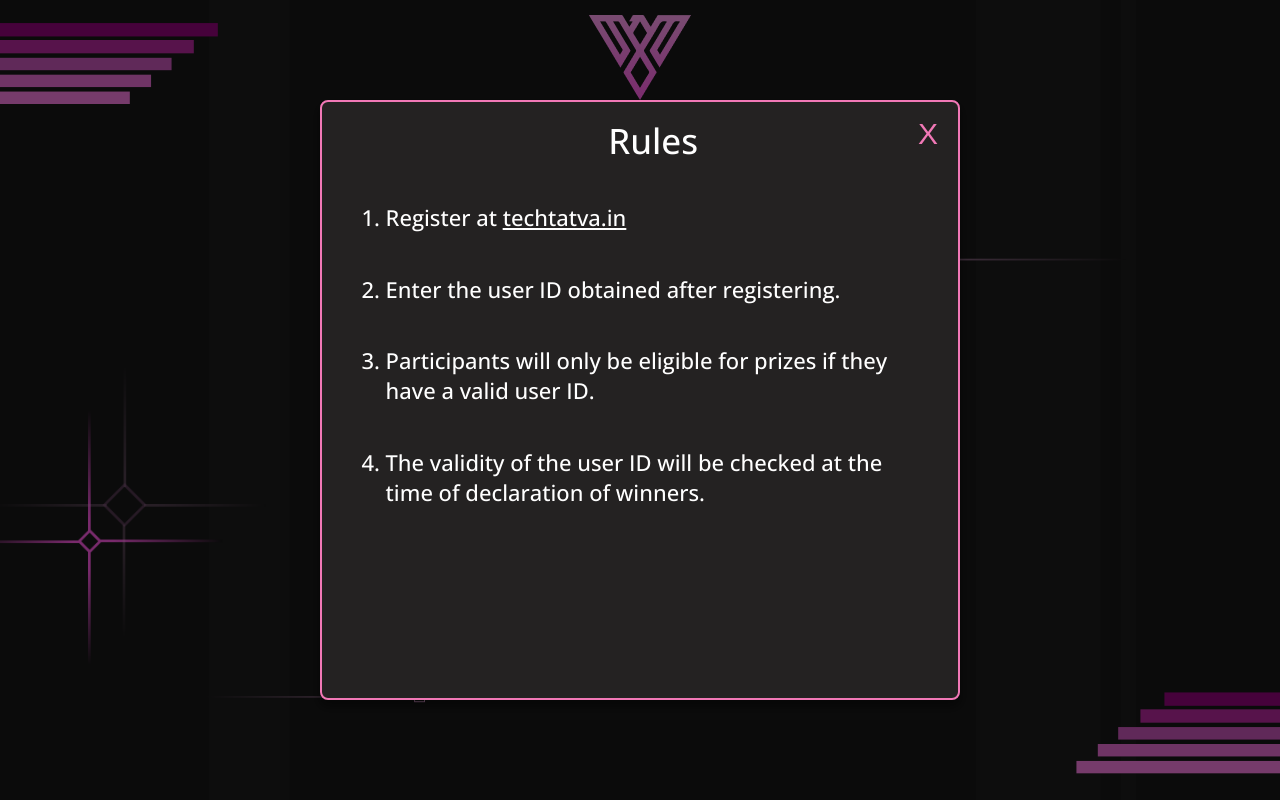
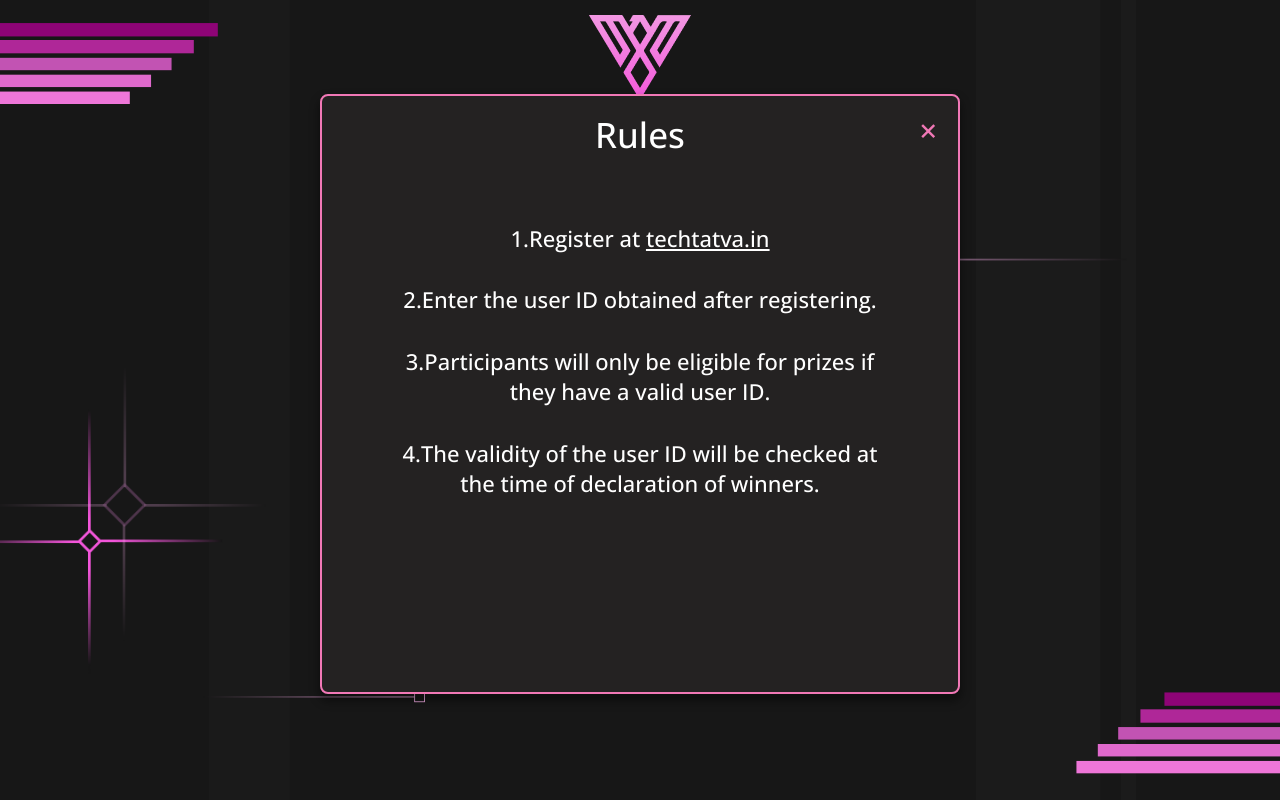
Before and after one commit to ArshiaP/CyberHawk-Timer, a React (Create React App) app: page / in a window 1280 px wide. Both pictures are taken after a click on the button "Rules". Built offline with nearby package versions, Linux system fonts and the light colour scheme; a web font is replaced by a local one.

Commit message:
Fixed the cross button

```diff
--- /dev/null
+++ b/src/components/ControlledPopup.js
@@ -0,0 +1,30 @@
+import React, { useState } from 'react';
+import Popup from 'reactjs-popup';
+import styles from "./timer.module.css";
+import 'reactjs-popup/dist/index.css'
+
+
+const ControlledPopup = () => {
+    const [open, setOpen] = useState(false);
+    const closeModal = () => setOpen(false);
+    return (
+        <div>
+            <button type="button" className={styles.pop} onClick={() => setOpen(o => !o)}>Rules</button>
+            <Popup open={open} closeOnDocumentClick onClose={closeModal} className={styles.popup_content} position="top center" modal>
+                <div className ={styles.modal}>
+                <a className={styles.close} onClick={closeModal}>&times;</a>
+                <h1 className = {styles.rules}>Rules</h1>
+                <div className={styles.content}>
+                    <ol>
+                    <li>Register at <a href='/'>techtatva.in</a></li>
+                    <li>Enter the user ID obtained after registering.</li>
+                    <li>Participants will only be eligible for prizes if they have a valid user ID. </li>
+                    <li>The validity of the user ID will be checked at the time of declaration of winners.</li>
+                    </ol>
+                </div>
+            </div>
+            </Popup>
+        </div>
+    );
+};
+export default ControlledPopup;
--- a/src/components/Timer.js
+++ b/src/components/Timer.js
@@ -5,6 +5,7 @@
 import Rules from './Rules';
 import Popup from 'reactjs-popup';
 import 'reactjs-popup/dist/index.css'
+import ControlledPopup from './ControlledPopup'
 
 function Timer() {
     const [open, setOpen] = useState(false);
@@ -28,20 +29,22 @@
                 <div className={styles.min}>     Minutes </div>
                 <div className={styles.second}>     Seconds</div>
             </div>
-            <Popup open={open} closeOnDocumentClick onClose={closeModal} className={styles.popup_content} trigger={<button className={styles.pop}>Rules</button>} position="top center" modal>
+            <button type="button" className={styles.pop} onClick={() => setOpen(!open)}>Rules</button>
+            {/* <Popup open={open} closeOnDocumentClick onClose={closeModal} className={styles.popup_content} position="top center" modal> */}
                 <div className ={styles.rules_body}>
-                <button className={styles.close} onClick={() => setOpen(o => !o)}>X</button>
+                <a className={styles.close} onClick={closeModal}>&times;</a>
                 <h1 className = {styles.rules}>Rules</h1>
                 <div className={styles.content}>
-                    <ol>
-                    <li>Register at <a href='/'>techtatva.in</a></li>
-                    <li>Enter the user ID obtained after registering.</li>
-                    <li>Participants will only be eligible for prizes if they have a valid user ID. </li>
-                    <li>The validity of the user ID will be checked at the time of declaration of winners.</li>
-                    </ol>
+                    <ul>
+                    <li>1.Register at <a href='/'>techtatva.in</a></li>
+                    <li>2.Enter the user ID obtained after registering.</li>
+                    <li>3.Participants will only be eligible for prizes if they have a valid user ID. </li>
+                    <li>4.The validity of the user ID will be checked at the time of declaration of winners.</li>
+                    </ul>
                 </div>
             </div>
-            </Popup>
+            {/* </Popup> */}
+
 
         </div>
         </div>
--- a/src/components/timer.module.css
+++ b/src/components/timer.module.css
@@ -96,6 +96,12 @@
     height: 30px;
     margin-top: 5%;
 }
+.pop:focus ~.rules_body{
+    display:block;
+}
+.close:focus ~.rules_body{
+    display:none;
+}
 
 @media only screen and (max-width: 600px) {
 
@@ -169,11 +175,15 @@
     width: 50vw;
     height: 75vh;
     padding-top: 15px;
-    position: relative;
+    position: absolute;
     border: 2px solid #F178B6;
     box-sizing: border-box;
     box-shadow: 0px 6px 9px 2px rgba(0, 0, 0, 0.36);
     border-radius: 8px;
+    display: none;
+    left: 50%;
+    top:47%;
+    transform: translate(-50%,-47%);
 }
 .rules{
     font-family: 'Open Sans', sans-serif;
@@ -182,9 +192,9 @@
     font-size: 35px;
     line-height: 48px;
     position: relative;
-    left: 45%;
+
     color: #FFFFFF;
-    margin-bottom: 5%;
+    margin-bottom: 10%;
 }
 .content{
     font-family: 'Open Sans', sans-serif;
@@ -196,12 +206,14 @@
     color: #FFFFFF;
 
 }
-ol li {
-    padding: 5px 0px;
+
+ul li {
+    /* padding: 5px 0px; */
     margin-bottom: 5%;
     margin-left: 10%;
     margin-right: 10%;
     overflow:visible;
+    list-style-type: none;
 }
 a:link,a:hover,a:visited,a:active{
     color:white
```
